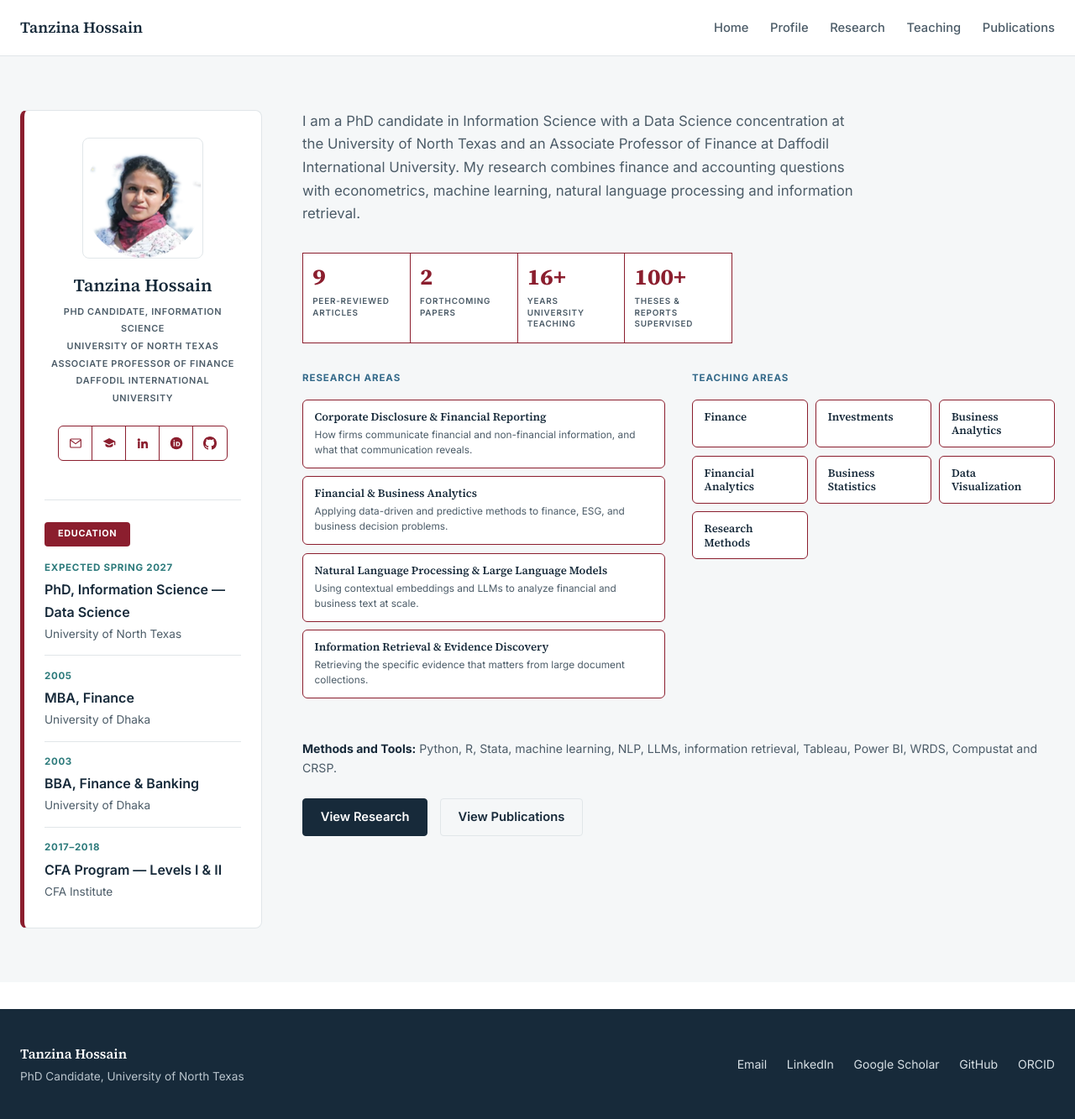
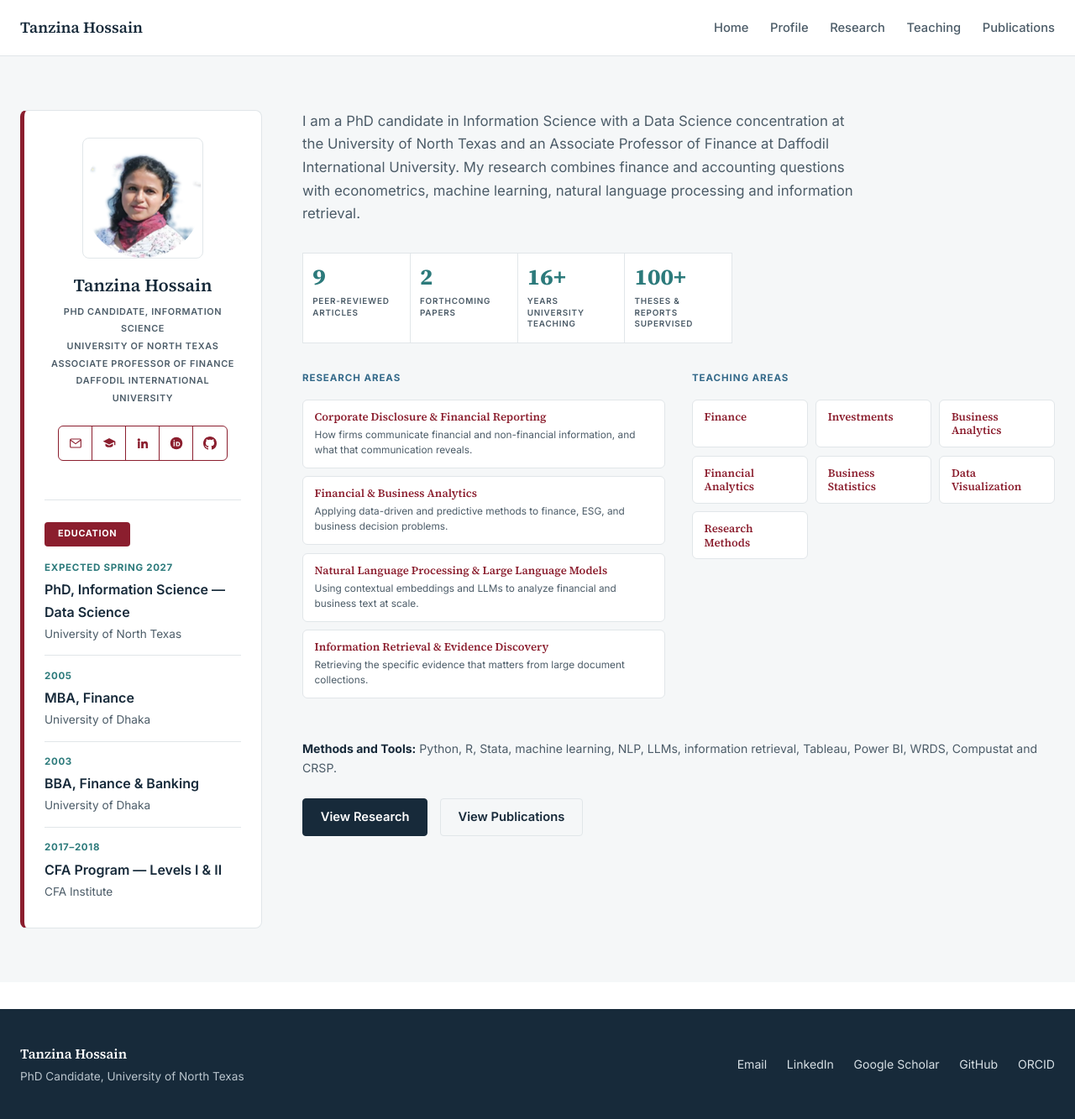
Before and after one commit to tanzinahossain/tanzinahossain.github.io, a Jekyll site: the page built from index.html, in a window 1280 px wide. Shown: the whole page at 84% size. Built offline with Jekyll 4.4.1, drawn with Linux system fonts in a browser that asks for light colours.

Commit message:
Remove maroon from stat box and Research/Teaching card borders; color only the headline text maroon instead
Co-Authored-By: Claude Sonnet 5 <noreply@anthropic.com>

```diff
--- a/assets/css/style.css
+++ b/assets/css/style.css
@@ -86,15 +86,15 @@ h1{margin-bottom:.3rem}
 @media (max-width:700px){.two-col-areas{grid-template-columns:1fr}}
 .mini-card-grid{display:grid; grid-template-columns:repeat(auto-fit, minmax(8rem, 1fr)); gap:.6rem; margin:0 0 1.5rem}
 .mini-card-grid-2{grid-template-columns:repeat(auto-fit, minmax(11rem, 1fr))}
-.mini-card{border:1.5px solid var(--maroon); border-radius:6px; padding:.7rem .85rem; background:var(--white)}
-.mini-card h3{font-size:.82rem; margin:0; color:var(--navy)}
+.mini-card{border:1px solid var(--border); border-radius:6px; padding:.7rem .85rem; background:var(--white)}
+.mini-card h3{font-size:.82rem; margin:0; color:var(--maroon)}
 .mini-card p{font-size:.74rem; color:var(--text-muted); margin:.35rem 0 0; line-height:1.5}
 @media (max-width:800px){.profile-grid{grid-template-columns:1fr; justify-items:center; text-align:center} .bio-col{text-align:left} .areas-row{grid-template-columns:1fr}}
 
 /* ===== Stat tiles ===== */
-.stats{display:grid; grid-template-columns:repeat(4, minmax(6rem,1fr)); gap:1px; background:var(--maroon); border:1.5px solid var(--maroon); margin-top:2rem; max-width:32rem}
+.stats{display:grid; grid-template-columns:repeat(4, minmax(6rem,1fr)); gap:1px; background:var(--border); border:1px solid var(--border); margin-top:2rem; max-width:32rem}
 .stat{background:var(--white); padding:.9rem .7rem}
-.stat .sv2{font-family:var(--serif); font-weight:700; font-size:1.7rem; line-height:1; color:var(--maroon); font-variant-numeric:tabular-nums}
+.stat .sv2{font-family:var(--serif); font-weight:700; font-size:1.7rem; line-height:1; color:var(--teal); font-variant-numeric:tabular-nums}
 .stat .sl{font-size:.62rem; font-weight:600; text-transform:uppercase; letter-spacing:.08em; color:var(--text-muted); margin-top:.5rem; line-height:1.4}
 @media (max-width:640px){.stats{grid-template-columns:repeat(2,1fr); margin-left:auto; margin-right:auto}}
 
```
